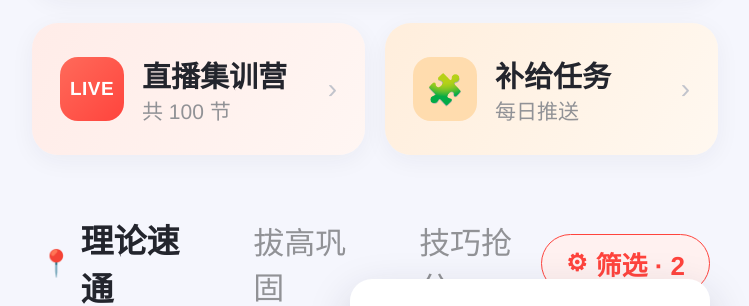
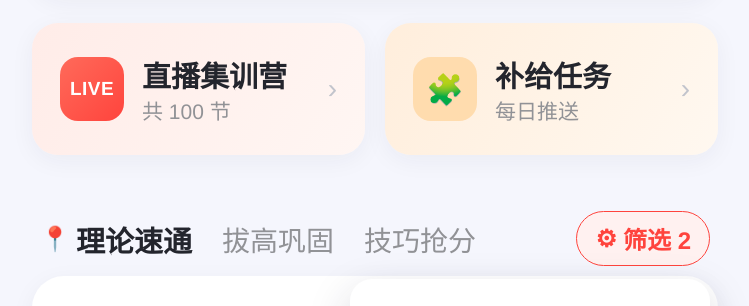
Before and after one commit to papago0506/my-site, a plain HTML site: page learning-plan-ui/allplan_rev.html in a window 1280 px wide. Shown: the part 671-977 px from the top of the page, without its empty margins (0-749 px from the left). Drawn offline with Linux system fonts and the light colour scheme.

Commit message:
fix: allplan_rev.html 筛选同行+筛选N+未排入

```diff
--- a/learning-plan-ui/allplan_rev.html
+++ b/learning-plan-ui/allplan_rev.html
@@ -45,12 +45,12 @@ body{width:750px;background:var(--bg);color:var(--t1);}
 .entry .tx{flex:1;min-width:0;} .entry .tx .nm{font-size:29px;font-weight:700;} .entry .tx .sub{font-size:21px;color:var(--t3);margin-top:6px;white-space:nowrap;}
 .entry .r{font-size:28px;color:var(--t4);flex-shrink:0;}
 /* tabs + 内联状态筛选 chips（不浮层、不遮挡）*/
-.tabrow{display:flex;align-items:center;justify-content:space-between;padding:34px 8px 6px;position:relative;}
-.tabs{display:flex;gap:44px;align-items:center;}
-.tabs .tab{font-size:31px;color:var(--t3);}
-.tabs .tab.on{font-size:33px;font-weight:700;color:var(--t1);display:flex;align-items:center;gap:8px;}
-.tabs .tab.on .pin{color:var(--coral);font-size:26px;}
-.filterbtn{display:flex;align-items:center;gap:8px;font-size:26px;color:var(--coral);border:1px solid var(--coral);border-radius:34px;padding:10px 24px;background:var(--coral-wash);font-weight:600;flex-shrink:0;}
+.tabrow{display:flex;align-items:center;justify-content:space-between;padding:30px 8px 10px;position:relative;flex-wrap:nowrap;}
+.tabs{display:flex;gap:30px;align-items:center;flex-wrap:nowrap;}
+.tabs .tab{font-size:28px;color:var(--t3);white-space:nowrap;}
+.tabs .tab.on{font-size:29px;font-weight:700;color:var(--t1);display:flex;align-items:center;gap:6px;white-space:nowrap;}
+.tabs .tab.on .pin{color:var(--coral);font-size:24px;}
+.filterbtn{display:flex;align-items:center;gap:6px;font-size:24px;color:var(--coral);border:1px solid var(--coral);border-radius:34px;padding:9px 18px;background:var(--coral-wash);font-weight:600;flex-shrink:0;white-space:nowrap;}
 .filterbtn .fi{font-size:24px;}
 .fpanel{position:absolute;right:8px;top:98px;width:360px;background:#fff;border-radius:22px;box-shadow:0 16px 44px rgba(31,35,60,.18);padding:14px 8px;z-index:9;}
 .fpanel .fh{font-size:23px;color:var(--t3);padding:10px 22px 12px;}
@@ -81,10 +81,10 @@ body{width:750px;background:var(--bg);color:var(--t1);}
 </style></head><body><div class="statusbar"><span>9:41</span><span class="ic">▪▪▪ 📶 🔋</span></div><div class="nav"><span class="back">‹</span><span class="title">全部计划</span><span class="right">计划变更记录</span></div><div class="content"><div class="card headcard mb"><div class="ribbon"><div class="days">距离考试还剩 234 天</div><div class="st">计划进行中</div></div>
 <div class="bd"><div class="goal">备考目标：河南省·公务员·2027年4月</div>
 <div class="prog"><div class="ring"><div class="in"><span class="p num">50<i>%</i></span><span class="l">计划进度</span></div></div>
-<div class="fin"><div class="k">计划预计完成时间</div><div class="v"><span class="num">2027</span><i>年</i><span class="num">08</span><i>月</i><span class="num">18</span><i>日</i></div></div></div></div></div><div class="entries mb"><div class="entry live"><span class="ic">LIVE</span><span class="tx"><span class="nm">直播集训营</span><span class="sub">共 100 节</span></span><span class="r">›</span></div><div class="entry supply"><span class="ic">🧩</span><span class="tx"><span class="nm">补给任务</span><span class="sub">每日推送</span></span><span class="r">›</span></div></div><div class="tabrow"><div class="tabs"><span class="tab on"><span class="pin">📍</span>理论速通</span><span class="tab">拔高巩固</span><span class="tab">技巧抢分</span></div><span class="filterbtn"><span class="fi">⚙</span>筛选 · 2</span><div class="fpanel"><div class="fh">按状态筛选（可多选）</div><div class="fp"><span class="box"></span>全部</div><div class="fp on"><span class="box"></span>已完成</div><div class="fp"><span class="box"></span>进行中</div><div class="fp"><span class="box"></span>未开始</div><div class="fp"><span class="box"></span>已跳过</div><div class="fp on"><span class="box"></span>未排入计划</div></div></div><div class="card listcard"><div class="l1"><span class="cc">∨</span>理论速通</div>
+<div class="fin"><div class="k">计划预计完成时间</div><div class="v"><span class="num">2027</span><i>年</i><span class="num">08</span><i>月</i><span class="num">18</span><i>日</i></div></div></div></div></div><div class="entries mb"><div class="entry live"><span class="ic">LIVE</span><span class="tx"><span class="nm">直播集训营</span><span class="sub">共 100 节</span></span><span class="r">›</span></div><div class="entry supply"><span class="ic">🧩</span><span class="tx"><span class="nm">补给任务</span><span class="sub">每日推送</span></span><span class="r">›</span></div></div><div class="tabrow"><div class="tabs"><span class="tab on"><span class="pin">📍</span>理论速通</span><span class="tab">拔高巩固</span><span class="tab">技巧抢分</span></div><span class="filterbtn"><span class="fi">⚙</span>筛选 2</span><div class="fpanel"><div class="fh">按状态筛选（可多选）</div><div class="fp"><span class="box"></span>全部</div><div class="fp on"><span class="box"></span>已完成</div><div class="fp"><span class="box"></span>进行中</div><div class="fp"><span class="box"></span>未开始</div><div class="fp"><span class="box"></span>已跳过</div><div class="fp on"><span class="box"></span>未排入</div></div></div><div class="card listcard"><div class="l1"><span class="cc">∨</span>理论速通</div>
 <div class="subj"><div class="a"><span class="cc">∨</span>行政职业能力测验（行测）</div><div class="b">已完成 21% ｜ 共 48 个学习任务</div></div>
 <div class="row"><span class="ic video">▶</span><span class="nm">言语理解 · 视频精讲课</span><span class="bdg done">已完成</span></div>
 <div class="row"><span class="ic video">▶</span><span class="nm">细节判断 · 言语理解与判断</span><span class="bdg prog">进行中</span></div>
 <div class="row"><span class="ic prac">练</span><span class="nm">细节判断 · 专项练习</span><span class="bdg idle">未开始</span></div>
 <div class="row"><span class="ic video">▶</span><span class="nm">主旨概括 · 言语理解精讲</span><span class="bdg skip">已跳过</span></div>
-<div class="row w"><span class="ic prac">练</span><span class="nm">逻辑填空 · 专项练习</span><span class="bdg wait">未排入计划</span><span class="recover">恢复</span></div></div></div><div class="bar"><div class="ico"><span class="i">📅</span>请假</div><div class="ico"><span class="i">⚙️</span>调整计划</div><div class="go">继续学习</div></div></body></html>
+<div class="row w"><span class="ic prac">练</span><span class="nm">逻辑填空 · 专项练习</span><span class="bdg wait">未排入</span><span class="recover">恢复</span></div></div></div><div class="bar"><div class="ico"><span class="i">📅</span>请假</div><div class="ico"><span class="i">⚙️</span>调整计划</div><div class="go">继续学习</div></div></body></html>
```
